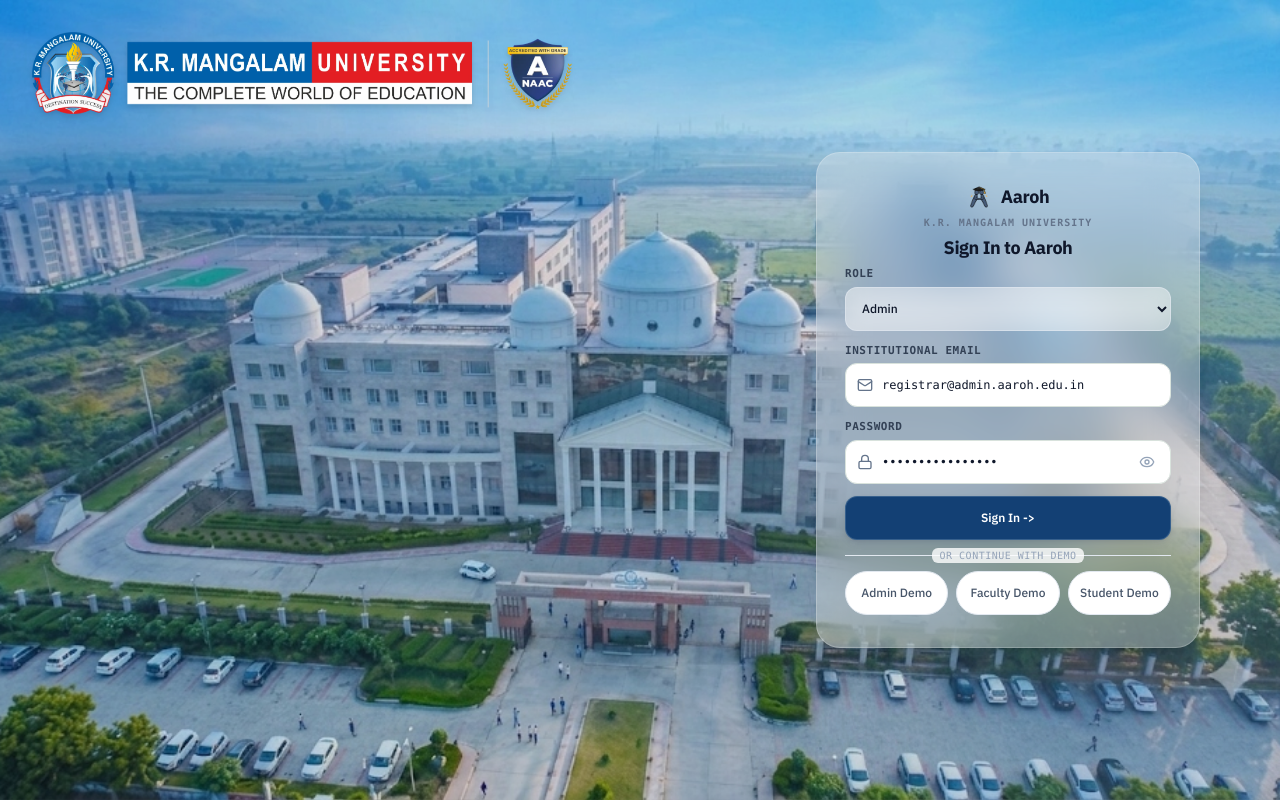
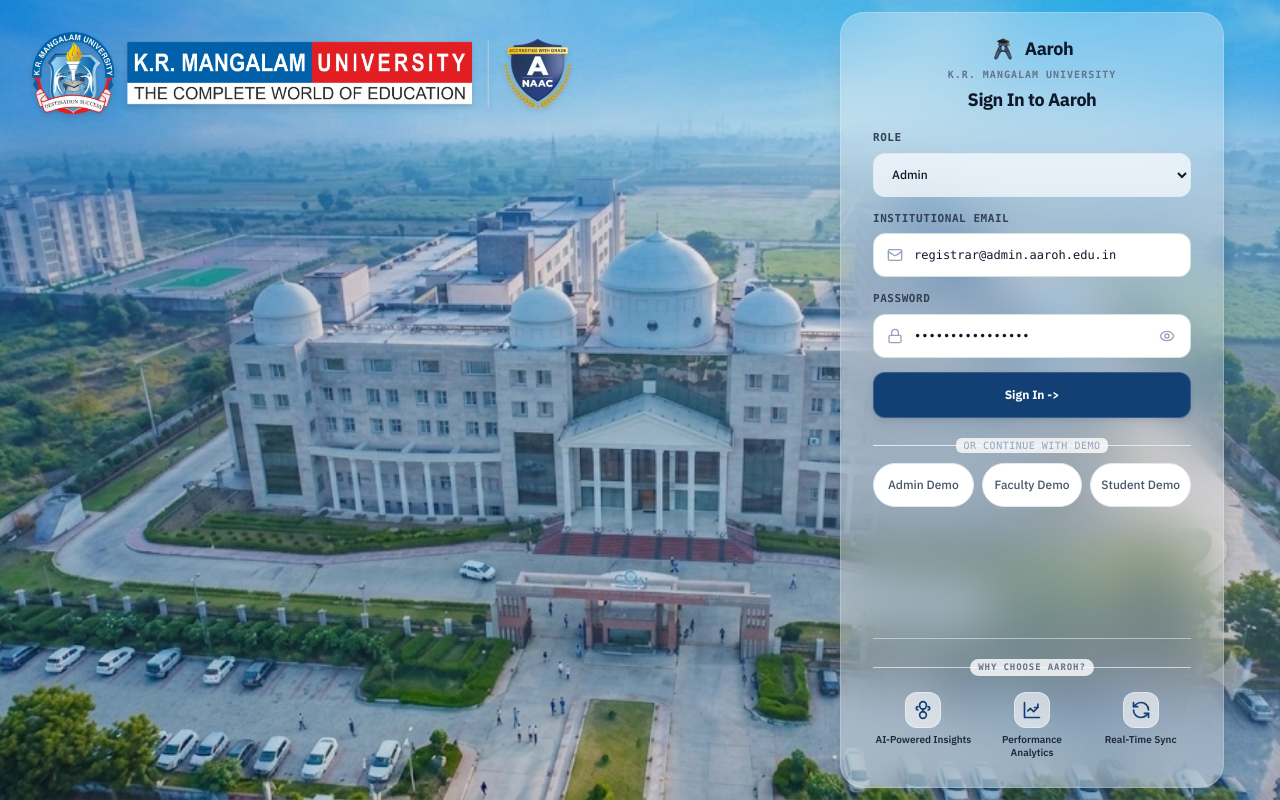
Before and after one commit to hritikraj07/AAROH, a React (Vite) app: page /login in a window 1280 px wide. Built offline with nearby package versions, Linux system fonts and the light colour scheme.

Commit message:
feat: make login card full length matching target screenshot layout and bottom features

```diff
--- a/src/pages/LoginPage.tsx
+++ b/src/pages/LoginPage.tsx
@@ -130,7 +130,7 @@ export const LoginPage: React.FC = () => {
   return (
     <div
       onMouseMove={handleMouseMove}
-      className="min-h-screen w-full h-screen overflow-hidden flex items-center justify-center sm:justify-end px-4 sm:px-10 lg:px-20 relative bg-[#EEF4ED] dark:bg-[#0E0E11] font-sans select-none transition-colors duration-500 ease-in-out"
+      className="min-h-screen w-full h-screen overflow-hidden flex items-stretch justify-center sm:justify-end px-0 sm:pr-6 md:pr-10 lg:pr-14 relative bg-[#EEF4ED] dark:bg-[#0E0E11] font-sans select-none transition-colors duration-500 ease-in-out"
     >
       {/* 1. Global Campus Background: Converted from JPG to SVG format */}
       <div className="absolute inset-0 overflow-hidden pointer-events-none">
@@ -162,11 +162,13 @@ export const LoginPage: React.FC = () => {
         />
       </div>
 
-      {/* 3. The Glassmorphism Login Card: Precisely aligned to white outline (Y: ~11.6% to ~88.4%, X: ~69.5% to ~95.1%) */}
-      <div className="relative z-10 w-full max-w-sm sm:w-[400px] lg:w-[420px] max-h-[92vh] sm:max-h-[670px] overflow-y-auto sm:overflow-visible p-5 sm:p-7 bg-white/30 dark:bg-black/30 backdrop-blur-md shadow-xl backdrop-blur-xl shadow-2xl rounded-2xl sm:rounded-3xl border border-white/20 dark:border-white/10 animate-in fade-in zoom-in-95 slide-in-from-bottom-4 duration-700 ease-out flex flex-col justify-between my-auto">
+      {/* 3. The Glassmorphism Login Card: Full height / length matching design screenshot */}
+      <div className="relative z-10 w-full max-w-sm sm:w-[400px] lg:w-[460px] h-full min-h-screen py-5 px-6 sm:px-8 bg-white/30 dark:bg-black/30 backdrop-blur-md shadow-xl backdrop-blur-xl shadow-2xl rounded-none sm:rounded-3xl sm:my-3 sm:h-[calc(100vh-24px)] sm:min-h-0 border border-white/20 dark:border-white/10 animate-in fade-in zoom-in-95 slide-in-from-bottom-4 duration-700 ease-out flex flex-col justify-between overflow-y-auto">
+        {/* Top & Form Section */}
+        <div className="flex flex-col space-y-4 pt-1">
           {/* Header: Logo, Aaroh, Subtitle, and Sign In heading */}
-        <div className="flex flex-col items-center justify-center text-center space-y-1 pt-1">
-          <div className="flex items-center justify-center">
+          <div className="flex flex-col items-center justify-center text-center space-y-1">
+            <div className="flex items-center justify-center gap-2">
               <Logo size="md" />
             </div>
             <div className="text-[10px] font-semibold tracking-widest text-slate-500 dark:text-slate-400 uppercase font-mono pt-0.5" title="K.R. Mangalam University">
@@ -179,24 +181,24 @@ export const LoginPage: React.FC = () => {
 
           {/* Error Alert */}
           {errorMessage && (
-          <div className="p-2.5 my-1.5 bg-rose-50/80 dark:bg-rose-950/50 border border-rose-200/80 dark:border-rose-900/60 rounded-xl text-xs text-rose-800 dark:text-rose-300 flex items-start gap-2 animate-in fade-in duration-150">
+            <div className="p-2.5 bg-rose-50/80 dark:bg-rose-950/50 border border-rose-200/80 dark:border-rose-900/60 rounded-xl text-xs text-rose-800 dark:text-rose-300 flex items-start gap-2 animate-in fade-in duration-150">
               <AlertCircle className="w-4 h-4 text-rose-600 dark:text-rose-400 shrink-0 mt-0.5" />
               <span className="leading-relaxed">{errorMessage}</span>
             </div>
           )}
 
           {/* Login Form */}
-        <form onSubmit={handleSubmit} className="space-y-3 my-auto py-1">
+          <form onSubmit={handleSubmit} className="space-y-3.5">
             {/* 1. ROLE Dropdown */}
             <div>
-            <label className="block text-[11px] font-semibold text-slate-700 dark:text-slate-300 mb-1 font-mono uppercase tracking-wider">
-              Role
+              <label className="block text-[11px] font-bold text-slate-700 dark:text-slate-300 mb-1.5 font-mono uppercase tracking-wider">
+                ROLE
               </label>
               <div className="relative">
                 <select
                   value={selectedRole}
                   onChange={e => handleRoleChange(e.target.value as UserRole)}
-                className="w-full min-h-[44px] text-xs font-medium px-3 py-2.5 bg-white/40 dark:bg-black/40 border border-slate-200/60 dark:border-white/10 backdrop-blur-md rounded-xl text-slate-900 dark:text-slate-100 focus:outline-none focus:ring-1 focus:ring-[#134074] dark:focus:ring-[#8DA9C4] transition-colors cursor-pointer"
+                  className="w-full min-h-[44px] text-xs font-medium px-3.5 py-2.5 bg-white/70 dark:bg-black/60 border border-slate-200/80 dark:border-white/10 rounded-xl text-slate-900 dark:text-slate-100 focus:outline-none focus:ring-1 focus:ring-[#134074] dark:focus:ring-[#8DA9C4] transition-colors cursor-pointer shadow-xs"
                 >
                   <option value="student" className="bg-white dark:bg-[#18181B] text-slate-900 dark:text-slate-100">Student</option>
                   <option value="faculty" className="bg-white dark:bg-[#18181B] text-slate-900 dark:text-slate-100">Faculty</option>
@@ -207,29 +209,29 @@ export const LoginPage: React.FC = () => {
 
             {/* 2. INSTITUTIONAL EMAIL Input */}
             <div>
-            <label className="block text-[11px] font-semibold text-slate-700 dark:text-slate-300 mb-1 font-mono uppercase tracking-wider">
-              Institutional Email
+              <label className="block text-[11px] font-bold text-slate-700 dark:text-slate-300 mb-1.5 font-mono uppercase tracking-wider">
+                INSTITUTIONAL EMAIL
               </label>
               <div className="relative">
-              <Mail className="w-4 h-4 text-slate-500 dark:text-slate-400 absolute left-3 top-1/2 -translate-y-1/2 pointer-events-none z-10" />
+                <Mail className="w-4 h-4 text-slate-400 dark:text-slate-500 absolute left-3.5 top-1/2 -translate-y-1/2 pointer-events-none z-10" />
                 <input
                   type="email"
                   required
                   value={email}
                   onChange={e => handleEmailChange(e.target.value)}
                   placeholder="aarav.sharma@aaroh.edu.in"
-                className="w-full min-h-[44px] text-xs font-mono pl-9 pr-3 py-2.5 bg-white/40 dark:bg-black/40 border border-slate-200/60 dark:border-white/10 backdrop-blur-md rounded-xl text-slate-900 dark:text-slate-100 placeholder:text-slate-400 dark:placeholder:text-slate-500 focus:outline-none focus:ring-1 focus:ring-[#134074] dark:focus:ring-[#8DA9C4] transition-colors"
+                  className="w-full min-h-[44px] text-xs font-mono pl-10 pr-3.5 py-2.5 bg-white/80 dark:bg-black/70 border border-slate-200/80 dark:border-white/10 rounded-xl text-slate-900 dark:text-slate-100 placeholder:text-slate-400 dark:placeholder:text-slate-500 focus:outline-none focus:ring-1 focus:ring-[#134074] dark:focus:ring-[#8DA9C4] transition-colors shadow-xs"
                 />
               </div>
             </div>
 
             {/* 3. PASSWORD Input */}
             <div>
-            <label className="block text-[11px] font-semibold text-slate-700 dark:text-slate-300 mb-1 font-mono uppercase tracking-wider">
-              Password
+              <label className="block text-[11px] font-bold text-slate-700 dark:text-slate-300 mb-1.5 font-mono uppercase tracking-wider">
+                PASSWORD
               </label>
               <div className="relative">
-              <Lock className="w-4 h-4 text-slate-500 dark:text-slate-400 absolute left-3 top-1/2 -translate-y-1/2 pointer-events-none z-10" />
+                <Lock className="w-4 h-4 text-slate-400 dark:text-slate-500 absolute left-3.5 top-1/2 -translate-y-1/2 pointer-events-none z-10" />
                 <input
                   type={showPassword ? 'text' : 'password'}
                   required
@@ -239,7 +241,7 @@ export const LoginPage: React.FC = () => {
                     if (errorMessage) setErrorMessage(null);
                   }}
                   placeholder="••••••••••••"
-                className="w-full min-h-[44px] text-xs font-mono pl-9 pr-11 py-2.5 bg-white/40 dark:bg-black/40 border border-slate-200/60 dark:border-white/10 backdrop-blur-md rounded-xl text-slate-900 dark:text-slate-100 placeholder:text-slate-400 dark:placeholder:text-slate-500 focus:outline-none focus:ring-1 focus:ring-[#134074] dark:focus:ring-[#8DA9C4] transition-colors"
+                  className="w-full min-h-[44px] text-xs font-mono pl-10 pr-11 py-2.5 bg-white/80 dark:bg-black/70 border border-slate-200/80 dark:border-white/10 rounded-xl text-slate-900 dark:text-slate-100 placeholder:text-slate-400 dark:placeholder:text-slate-500 focus:outline-none focus:ring-1 focus:ring-[#134074] dark:focus:ring-[#8DA9C4] transition-colors shadow-xs"
                 />
                 <button
                   type="button"
@@ -257,14 +259,14 @@ export const LoginPage: React.FC = () => {
             <button
               type="submit"
               disabled={loading}
-            className={`w-full min-h-[44px] inline-flex items-center justify-center gap-1.5 py-2.5 px-4 text-xs font-semibold text-white bg-[#134074] hover:bg-[#0B2545] active:bg-[#081B33] border border-[#8DA9C4]/30 rounded-xl transition-all duration-200 active:scale-95 ${exactLightShadow} ${exactDarkShadow} ${exactLightHover} ${exactDarkHover} disabled:opacity-50 select-none cursor-pointer`}
+              className={`w-full min-h-[46px] inline-flex items-center justify-center gap-1.5 py-2.5 px-4 text-xs font-bold text-white bg-[#134074] hover:bg-[#0B2545] active:bg-[#081B33] border border-[#8DA9C4]/30 rounded-xl transition-all duration-200 active:scale-95 ${exactLightShadow} ${exactDarkShadow} ${exactLightHover} ${exactDarkHover} disabled:opacity-50 select-none cursor-pointer mt-1`}
             >
               <span>{loading ? 'Authenticating...' : 'Sign In ->'}</span>
             </button>
           </form>
 
           {/* Demo Quick Access Section */}
-        <div className="space-y-2 pt-1 pb-1">
+          <div className="space-y-2.5 pt-1">
             <div className="relative">
               <div className="absolute inset-0 flex items-center">
                 <div className="w-full border-t border-slate-200 dark:border-slate-800" />
@@ -282,7 +284,7 @@ export const LoginPage: React.FC = () => {
                 type="button"
                 onClick={() => handleQuickDemoLogin('admin')}
                 disabled={loading}
-              className="bg-white border border-slate-200 text-slate-600 hover:bg-slate-50 text-xs font-medium px-3 py-1.5 rounded-full transition-colors dark:bg-slate-900 dark:border-slate-700 dark:text-slate-300 dark:hover:bg-slate-800 min-h-[44px] flex items-center justify-center hover:border-[#134074] dark:hover:border-[#8DA9C4] hover:text-[#134074] dark:hover:text-[#8DA9C4] text-center active:scale-95 disabled:opacity-50 select-none cursor-pointer truncate"
+                className="bg-white border border-slate-200 text-slate-600 hover:bg-slate-50 text-xs font-medium px-3 py-1.5 rounded-full transition-colors dark:bg-slate-900 dark:border-slate-700 dark:text-slate-300 dark:hover:bg-slate-800 min-h-[44px] flex items-center justify-center hover:border-[#134074] dark:hover:border-[#8DA9C4] hover:text-[#134074] dark:hover:text-[#8DA9C4] text-center active:scale-95 disabled:opacity-50 select-none cursor-pointer truncate shadow-2xs"
               >
                 Admin Demo
               </button>
@@ -290,7 +292,7 @@ export const LoginPage: React.FC = () => {
                 type="button"
                 onClick={() => handleQuickDemoLogin('faculty')}
                 disabled={loading}
-              className="bg-white border border-slate-200 text-slate-600 hover:bg-slate-50 text-xs font-medium px-3 py-1.5 rounded-full transition-colors dark:bg-slate-900 dark:border-slate-700 dark:text-slate-300 dark:hover:bg-slate-800 min-h-[44px] flex items-center justify-center hover:border-[#134074] dark:hover:border-[#8DA9C4] hover:text-[#134074] dark:hover:text-[#8DA9C4] text-center active:scale-95 disabled:opacity-50 select-none cursor-pointer truncate"
+                className="bg-white border border-slate-200 text-slate-600 hover:bg-slate-50 text-xs font-medium px-3 py-1.5 rounded-full transition-colors dark:bg-slate-900 dark:border-slate-700 dark:text-slate-300 dark:hover:bg-slate-800 min-h-[44px] flex items-center justify-center hover:border-[#134074] dark:hover:border-[#8DA9C4] hover:text-[#134074] dark:hover:text-[#8DA9C4] text-center active:scale-95 disabled:opacity-50 select-none cursor-pointer truncate shadow-2xs"
               >
                 Faculty Demo
               </button>
@@ -298,10 +300,72 @@ export const LoginPage: React.FC = () => {
                 type="button"
                 onClick={() => handleQuickDemoLogin('student')}
                 disabled={loading}
-              className="bg-white border border-slate-200 text-slate-600 hover:bg-slate-50 text-xs font-medium px-3 py-1.5 rounded-full transition-colors dark:bg-slate-900 dark:border-slate-700 dark:text-slate-300 dark:hover:bg-slate-800 min-h-[44px] flex items-center justify-center hover:border-[#134074] dark:hover:border-[#8DA9C4] hover:text-[#134074] dark:hover:text-[#8DA9C4] text-center active:scale-95 disabled:opacity-50 select-none cursor-pointer truncate"
+                className="bg-white border border-slate-200 text-slate-600 hover:bg-slate-50 text-xs font-medium px-3 py-1.5 rounded-full transition-colors dark:bg-slate-900 dark:border-slate-700 dark:text-slate-300 dark:hover:bg-slate-800 min-h-[44px] flex items-center justify-center hover:border-[#134074] dark:hover:border-[#8DA9C4] hover:text-[#134074] dark:hover:text-[#8DA9C4] text-center active:scale-95 disabled:opacity-50 select-none cursor-pointer truncate shadow-2xs"
               >
                 Student Demo
               </button>
+            </div>
+          </div>
+        </div>
+
+        {/* Bottom Feature Showcase: "WHY CHOOSE AAROH?" & 3 feature icons */}
+        <div className="mt-6 pt-5 pb-2 border-t border-slate-200/60 dark:border-white/10 select-none">
+          <div className="relative mb-4">
+            <div className="absolute inset-0 flex items-center">
+              <div className="w-full border-t border-slate-200/80 dark:border-white/10" />
+            </div>
+            <div className="relative flex justify-center text-[9px] uppercase tracking-widest font-mono">
+              <span className="bg-white/80 dark:bg-[#18181B]/80 px-2 py-0.5 text-slate-500 dark:text-slate-400 rounded-full font-bold">
+                WHY CHOOSE AAROH?
+              </span>
+            </div>
+          </div>
+
+          <div className="grid grid-cols-3 gap-2 text-center">
+            {/* Feature 1: AI-Powered Insights */}
+            <div className="flex flex-col items-center">
+              <div className="w-9 h-9 rounded-xl flex items-center justify-center text-[#134074] dark:text-[#8DA9C4] bg-white/60 dark:bg-white/5 border border-white/40 dark:border-white/10 shadow-2xs">
+                <svg className="w-5 h-5" viewBox="0 0 24 24" fill="none" stroke="currentColor" strokeWidth="2" strokeLinecap="round" strokeLinejoin="round">
+                  <path d="M12 2a4 4 0 0 1 4 4v1a4 4 0 0 1-4 4 4 4 0 0 1-4-4V6a4 4 0 0 1 4-4Z" />
+                  <path d="M18 8a2 2 0 1 1 0 4" />
+                  <path d="M6 8a2 2 0 1 0 0 4" />
+                  <circle cx="12" cy="18" r="4" />
+                  <path d="M12 11v3" />
+                </svg>
+              </div>
+              <span className="text-[10px] font-semibold text-slate-800 dark:text-slate-200 mt-1.5 leading-tight">
+                AI-Powered Insights
+              </span>
+            </div>
+
+            {/* Feature 2: Performance Analytics */}
+            <div className="flex flex-col items-center">
+              <div className="w-9 h-9 rounded-xl flex items-center justify-center text-[#134074] dark:text-[#8DA9C4] bg-white/60 dark:bg-white/5 border border-white/40 dark:border-white/10 shadow-2xs">
+                <svg className="w-5 h-5" viewBox="0 0 24 24" fill="none" stroke="currentColor" strokeWidth="2" strokeLinecap="round" strokeLinejoin="round">
+                  <path d="M3 3v18h18" />
+                  <path d="m19 9-5 5-4-4-3 3" />
+                  <path d="M19 5v4h-4" />
+                </svg>
+              </div>
+              <span className="text-[10px] font-semibold text-slate-800 dark:text-slate-200 mt-1.5 leading-tight">
+                Performance Analytics
+              </span>
+            </div>
+
+            {/* Feature 3: Real-Time Sync */}
+            <div className="flex flex-col items-center">
+              <div className="w-9 h-9 rounded-xl flex items-center justify-center text-[#134074] dark:text-[#8DA9C4] bg-white/60 dark:bg-white/5 border border-white/40 dark:border-white/10 shadow-2xs">
+                <svg className="w-5 h-5" viewBox="0 0 24 24" fill="none" stroke="currentColor" strokeWidth="2" strokeLinecap="round" strokeLinejoin="round">
+                  <path d="M21 12a9 9 0 0 0-9-9 9.75 9.75 0 0 0-6.74 2.74L3 8" />
+                  <path d="M3 3v5h5" />
+                  <path d="M3 12a9 9 0 0 0 9 9 9.75 9.75 0 0 0 6.74-2.74L21 16" />
+                  <path d="M16 16h5v5" />
+                </svg>
+              </div>
+              <span className="text-[10px] font-semibold text-slate-800 dark:text-slate-200 mt-1.5 leading-tight">
+                Real-Time Sync
+              </span>
+            </div>
           </div>
         </div>
       </div>
```
Lines whose indentation alone changed are shown as unchanged.
